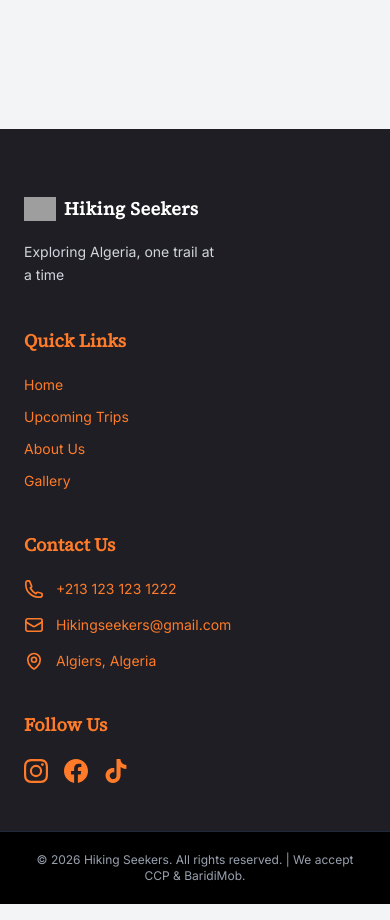
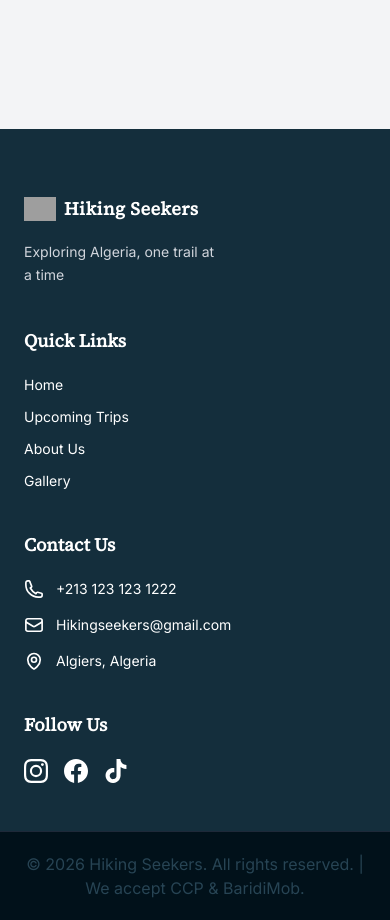
Before and after one commit to NightRaven20x/Hiking-Seekers, a Next.js app: page /trips/1 in a window 390 px wide. Shown: the part 1980-2900 px from the top of the page. Built offline with nearby package versions, Linux system fonts and the light colour scheme; grey boxes are pictures that could not be loaded.

Commit message:
added the new footer and fixed the fonts in the  header

```diff
--- a/app/Components/Footer.tsx
+++ b/app/Components/Footer.tsx
@@ -6,7 +6,7 @@ import Image from "next/image";
 
 export default function Footer() {
   return (
-    <footer className="bg-[#1e1e24] text-white pt-16 mt-20">
+    <footer className="bg-[#142E3C] text-white pt-16 mt-20">
       <div className="max-w-7xl mx-auto px-6 lg:px-20 pb-12">
         {/* Main 4-Column Grid */}
         <div className="grid grid-cols-1 sm:grid-cols-2 lg:grid-cols-4 gap-10">
@@ -26,44 +26,44 @@ export default function Footer() {
                 Hiking Seekers
               </span>
             </Link>
-            <p className="text-gray-300 text-sm leading-relaxed max-w-[200px]">
+            <p className="text-gray-300 text-sm leading-relaxed max-w-50">
               Exploring Algeria, one trail at a time
             </p>
           </div>
 
           {/* Column 2: Quick Links */}
           <div>
-            <h3 className="text-[#FF7B29] font-bold text-lg mb-5 font-serif">Quick Links</h3>
+            {/* Made heading white */}
+            <h3 className="text-white font-bold text-lg mb-5 font-serif">Quick Links</h3>
             <div className="flex flex-col gap-3">
 
-              {/* Updated Home Link with Smooth Scroll */}
               <Link
                 href="/"
                 onClick={(e) => {
-                  // If the user is already on the homepage, prevent a hard reload and just scroll up smoothly!
                   if (window.location.pathname === '/') {
                     e.preventDefault();
                     window.scrollTo({ top: 0, behavior: 'smooth' });
                   }
                 }}
-                className="text-[#FF7B29] text-sm hover:text-white transition-colors"
+                className="text-white text-sm inline-block w-fit transition-all duration-300 hover:scale-105 hover:[text-shadow:0_0_8px_rgba(255,255,255,0.8)]"
               >
                 Home
               </Link>
 
-              <Link href="/trips" className="text-[#FF7B29] text-sm hover:text-white transition-colors">Upcoming Trips</Link>
-              <Link href="/about" className="text-[#FF7B29] text-sm hover:text-white transition-colors">About Us</Link>
-              <Link href="/gallery" className="text-[#FF7B29] text-sm hover:text-white transition-colors">Gallery</Link>
+              <Link href="/trips" className="text-white text-sm inline-block w-fit transition-all duration-300 hover:scale-105 hover:[text-shadow:0_0_8px_rgba(255,255,255,0.8)]">Upcoming Trips</Link>
+              <Link href="/about" className="text-white text-sm inline-block w-fit transition-all duration-300 hover:scale-105 hover:[text-shadow:0_0_8px_rgba(255,255,255,0.8)]">About Us</Link>
+              <Link href="/gallery" className="text-white text-sm inline-block w-fit transition-all duration-300 hover:scale-105 hover:[text-shadow:0_0_8px_rgba(255,255,255,0.8)]">Gallery</Link>
             </div>
           </div>
 
           {/* Column 3: Contact Us */}
           <div>
-            <h3 className="text-[#FF7B29] font-bold text-lg mb-5 font-serif">Contact Us</h3>
-            <div className="flex flex-col gap-4 text-[#FF7B29] text-sm">
+            {/* Made heading white */}
+            <h3 className="text-white font-bold text-lg mb-5 font-serif">Contact Us</h3>
+            <div className="flex flex-col gap-4 text-white text-sm">
 
               {/* Phone  */}
-              <a href="tel:+2131231231222" className="flex items-center gap-3 hover:text-white transition-colors">
+              <a href="tel:+2131231231222" className="flex items-center gap-3 w-fit transition-all duration-300 hover:scale-105 hover:[text-shadow:0_0_8px_rgba(255,255,255,0.8)]">
                 <svg fill="none" viewBox="0 0 24 24" strokeWidth={2} stroke="currentColor" className="w-5 h-5">
                   <path strokeLinecap="round" strokeLinejoin="round" d="M2.25 6.75c0 8.284 6.716 15 15 15h2.25a2.25 2.25 0 002.25-2.25v-1.372c0-.516-.351-.966-.852-1.091l-4.423-1.106c-.44-.11-.902.055-1.173.417l-.97 1.293c-2.896-1.596-5.216-3.916-6.812-6.812l1.293-.97c.362-.271.527-.733.417-1.173L6.963 3.102a1.125 1.125 0 00-1.091-.852H4.5A2.25 2.25 0 002.25 4.5v2.25z" />
                 </svg>
@@ -71,7 +71,7 @@ export default function Footer() {
               </a>
 
               {/* Email  */}
-              <a href="mailto:Hikingseekers@gmail.com" className="flex items-center gap-3 hover:text-white transition-colors">
+              <a href="mailto:Hikingseekers@gmail.com" className="flex items-center gap-3 w-fit transition-all duration-300 hover:scale-105 hover:[text-shadow:0_0_8px_rgba(255,255,255,0.8)]">
                 <svg fill="none" viewBox="0 0 24 24" strokeWidth={2} stroke="currentColor" className="w-5 h-5">
                   <path strokeLinecap="round" strokeLinejoin="round" d="M21.75 6.75v10.5a2.25 2.25 0 01-2.25 2.25h-15a2.25 2.25 0 01-2.25-2.25V6.75m19.5 0A2.25 2.25 0 0019.5 4.5h-15a2.25 2.25 0 00-2.25 2.25m19.5 0v.243a2.25 2.25 0 01-1.07 1.916l-7.5 4.615a2.25 2.25 0 01-2.36 0L3.32 8.91a2.25 2.25 0 01-1.07-1.916V6.75" />
                 </svg>
@@ -79,7 +79,7 @@ export default function Footer() {
               </a>
 
               {/* Location  */}
-              <a href="https://share.google/VZZh63IDj6OFllP5I" target="_blank" rel="noopener noreferrer" className="flex items-center gap-3 hover:text-white transition-colors">
+              <a href="https://share.google/VZZh63IDj6OFllP5I" target="_blank" rel="noopener noreferrer" className="flex items-center gap-3 w-fit transition-all duration-300 hover:scale-105 hover:[text-shadow:0_0_8px_rgba(255,255,255,0.8)]">
                 <svg fill="none" viewBox="0 0 24 24" strokeWidth={2} stroke="currentColor" className="w-5 h-5">
                   <path strokeLinecap="round" strokeLinejoin="round" d="M15 10.5a3 3 0 11-6 0 3 3 0 016 0z" />
                   <path strokeLinecap="round" strokeLinejoin="round" d="M19.5 10.5c0 7.142-7.5 11.25-7.5 11.25S4.5 17.642 4.5 10.5a7.5 7.5 0 1115 0z" />
@@ -92,38 +92,39 @@ export default function Footer() {
 
           {/* Column 4: Follow Us */}
           <div>
-            <h3 className="text-[#FF7B29] font-bold text-lg mb-5 font-serif">Follow Us</h3>
-            <div className="flex items-center gap-4 text-[#FF7B29]">
+            {/* heading  */}
+            <h3 className="text-white font-bold text-lg mb-5 font-serif">Follow Us</h3>
+            <div className="flex items-center gap-4 text-white">
+
               {/* Instagram Icon */}
-              <a href="#" className="hover:text-white transition-colors">
+              <a href="#" className="transition-all duration-300 hover:scale-110 hover:drop-shadow-[0_0_10px_rgba(255,255,255,0.8)]">
                 <svg viewBox="0 0 24 24" fill="currentColor" className="w-6 h-6">
                   <path d="M12 2.163c3.204 0 3.584.012 4.85.07 3.252.148 4.771 1.691 4.919 4.919.058 1.265.069 1.645.069 4.849 0 3.205-.012 3.584-.069 4.849-.149 3.225-1.664 4.771-4.919 4.919-1.266.058-1.644.07-4.85.07-3.204 0-3.584-.012-4.849-.07-3.26-.149-4.771-1.699-4.919-4.92-.058-1.265-.07-1.644-.07-4.849 0-3.204.013-3.583.07-4.849.149-3.227 1.664-4.771 4.919-4.919 1.266-.057 1.645-.069 4.849-.069zM12 0C8.741 0 8.333.014 7.053.072 2.695.272.273 2.69.073 7.052.014 8.333 0 8.741 0 12c0 3.259.014 3.668.072 4.948.2 4.358 2.618 6.78 6.98 6.98C8.333 23.986 8.741 24 12 24c3.259 0 3.668-.014 4.948-.072 4.354-.2 6.782-2.618 6.979-6.98.059-1.28.073-1.689.073-4.948 0-3.259-.014-3.667-.072-4.947-.196-4.354-2.617-6.78-6.979-6.98C15.668.014 15.259 0 12 0zm0 5.838a6.162 6.162 0 100 12.324 6.162 6.162 0 000-12.324zM12 16a4 4 0 110-8 4 4 0 010 8zm6.406-11.845a1.44 1.44 0 100 2.881 1.44 1.44 0 000-2.881z" />
                 </svg>
               </a>
+
               {/* Facebook Icon */}
-              <a href="#" className="hover:text-white transition-colors">
+              <a href="#" className="transition-all duration-300 hover:scale-110 hover:drop-shadow-[0_0_10px_rgba(255,255,255,0.8)]">
                 <svg viewBox="0 0 24 24" fill="currentColor" className="w-6 h-6">
                   <path d="M24 12.073c0-6.627-5.373-12-12-12s-12 5.373-12 12c0 5.99 4.388 10.954 10.125 11.854v-8.385H7.078v-3.469h3.047V9.43c0-3.007 1.792-4.669 4.533-4.669 1.312 0 2.686.235 2.686.235v2.953H15.83c-1.491 0-1.956.925-1.956 1.874v2.25h3.328l-.532 3.469h-2.796v8.385C19.612 23.027 24 18.062 24 12.073z" />
                 </svg>
               </a>
+
               {/* TikTok Icon */}
-              <a href="#" className="hover:text-white transition-colors">
-                <svg
-                  viewBox="0 0 24 24"
-                  fill="currentColor"
-                  className="w-6 h-6"
-                >
+              <a href="#" className="transition-all duration-300 hover:scale-110 hover:drop-shadow-[0_0_10px_rgba(255,255,255,0.8)]">
+                <svg viewBox="0 0 24 24" fill="currentColor" className="w-6 h-6">
                   <path d="M12.525.02c1.31-.02 2.61-.01 3.91-.02.08 1.53.63 3.09 1.75 4.17 1.12 1.11 2.7 1.62 4.24 1.79v4.03c-1.44-.05-2.89-.35-4.2-.97-.57-.26-1.1-.59-1.62-.93-.01 2.92.01 5.84-.02 8.75-.08 1.4-.54 2.79-1.35 3.94-1.31 1.92-3.58 3.17-5.91 3.21-1.43.08-2.86-.31-4.08-1.03-2.02-1.19-3.44-3.37-3.65-5.71-.02-.5-.03-1-.01-1.49.18-1.9 1.12-3.72 2.58-4.96 1.66-1.44 3.98-2.13 6.15-1.72.02 1.48-.04 2.96-.04 4.44-.99-.32-2.15-.23-3.02.37-.63.41-1.11 1.04-1.36 1.75-.21.51-.15 1.07-.14 1.61.24 1.64 1.82 3.02 3.5 2.87 1.12-.01 2.19-.66 2.77-1.61.19-.33.4-.67.41-1.06.1-1.79.06-3.57.07-5.36.01-4.03-.01-8.05.02-12.07z" />
                 </svg>
               </a>
+
             </div>
           </div>
         </div>
       </div>
 
       {/* Bottom Copyright Bar */}
-      <div className="bg-black py-5 border-t border-gray-800">
-        <div className="max-w-7xl mx-auto px-6 text-center text-xs text-gray-400">
+      <div className="bg-[#01111A] py-5 border-t border-gray-800">
+        <div className="max-w-7xl mx-auto px-6 text-center text-s text-[#274454]">
           <p>© 2026 Hiking Seekers. All rights reserved. | We accept CCP & BaridiMob.</p>
         </div>
       </div>
--- /dev/null
+++ b/app/Components/QuoteSection.tsx
@@ -0,0 +1,64 @@
+import { TbCampfire } from "react-icons/tb";
+import { FiMapPin } from "react-icons/fi";
+
+export default function QuoteSection() {
+  const sageColor = "#7A8B7D";
+
+  return (
+    <section className="py-24 flex flex-col items-center justify-center text-center px-6 relative overflow-hidden">
+
+      {/* --- BACKGROUND ARROWS --- */}
+      <div
+        className="absolute inset-0 z-0 opacity-70 bg-[url('/images/Arrowss.svg')] bg-center bg-no-repeat bg-contain"
+      ></div>
+
+      {/* --- CONTENT WRAPPER --- */}
+      {/* Added relative z-10 so the text and icons sit on TOP of the arrows */}
+      <div className="relative z-10 flex flex-col items-center w-full">
+
+        {/* --- TOP DIVIDER (CAMPFIRE) --- */}
+        <div className="flex items-center gap-4 md:gap-6 mb-10">
+          {/* Left Line & Diamond */}
+          <div className="flex items-center w-24 md:w-40 lg:w-56">
+            <div className="w-2 h-2 shrink-0 rotate-45" style={{ backgroundColor: sageColor }}></div>
+            <div className="h-0.5 w-full" style={{ backgroundColor: sageColor }}></div>
+          </div>
+
+          {/* Campfire Icon */}
+          <TbCampfire className="text-4xl md:text-5xl stroke-[1.5]" style={{ color: sageColor }} />
+
+          {/* Right Line & Diamond */}
+          <div className="flex items-center w-24 md:w-40 lg:w-56">
+            <div className="h-0.5 w-full" style={{ backgroundColor: sageColor }}></div>
+            <div className="w-2 h-2 shrink-0 rotate-45" style={{ backgroundColor: sageColor }}></div>
+          </div>
+        </div>
+
+        {/* --- THE QUOTE --- */}
+        <h2 className="text-2xl md:text-4xl font-semibold italic text-gray-900 max-w-4xl leading-relaxed mb-10">
+          "Every path tells a story. <br className="hidden md:block" />
+          Experience Algeria's iconic peaks through expert-led expeditions"
+        </h2>
+
+        {/* --- BOTTOM DIVIDER (MAP PIN) --- */}
+        <div className="flex items-center gap-4 md:gap-6">
+          {/* Left Line & Diamond */}
+          <div className="flex items-center w-24 md:w-40 lg:w-56">
+            <div className="w-2 h-2 shrink-0 rotate-45" style={{ backgroundColor: sageColor }}></div>
+            <div className="h-0.5 w-full" style={{ backgroundColor: sageColor }}></div>
+          </div>
+
+          {/* Map Pin Icon */}
+          <FiMapPin className="text-3xl md:text-4xl stroke-2" style={{ color: sageColor }} />
+
+          {/* Right Line & Diamond */}
+          <div className="flex items-center w-24 md:w-40 lg:w-56">
+            <div className="h-0.5 w-full" style={{ backgroundColor: sageColor }}></div>
+            <div className="w-2 h-2 shrink-0 rotate-45" style={{ backgroundColor: sageColor }}></div>
+          </div>
+        </div>
+
+      </div>
+    </section>
+  );
+}
```
Also changed, not shown: app/Components/Hero.tsx (+24 -5 lines).
